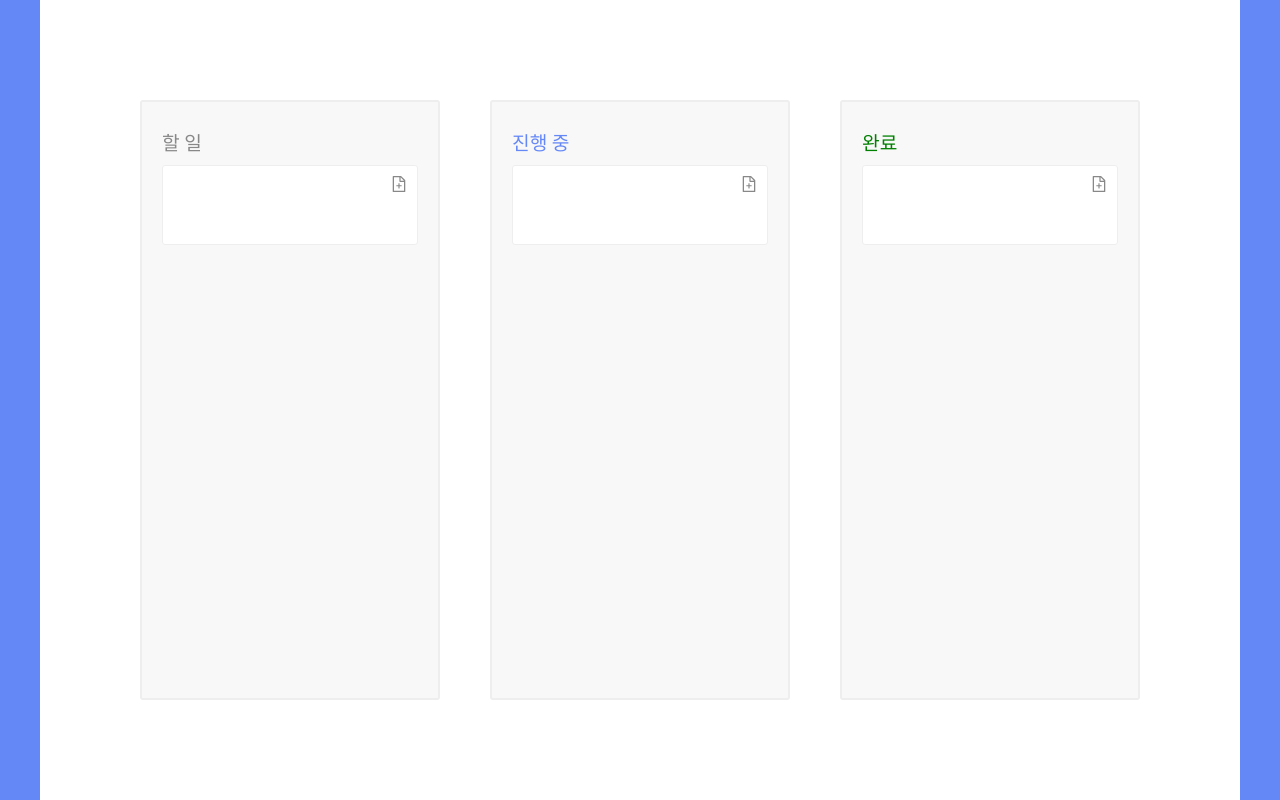
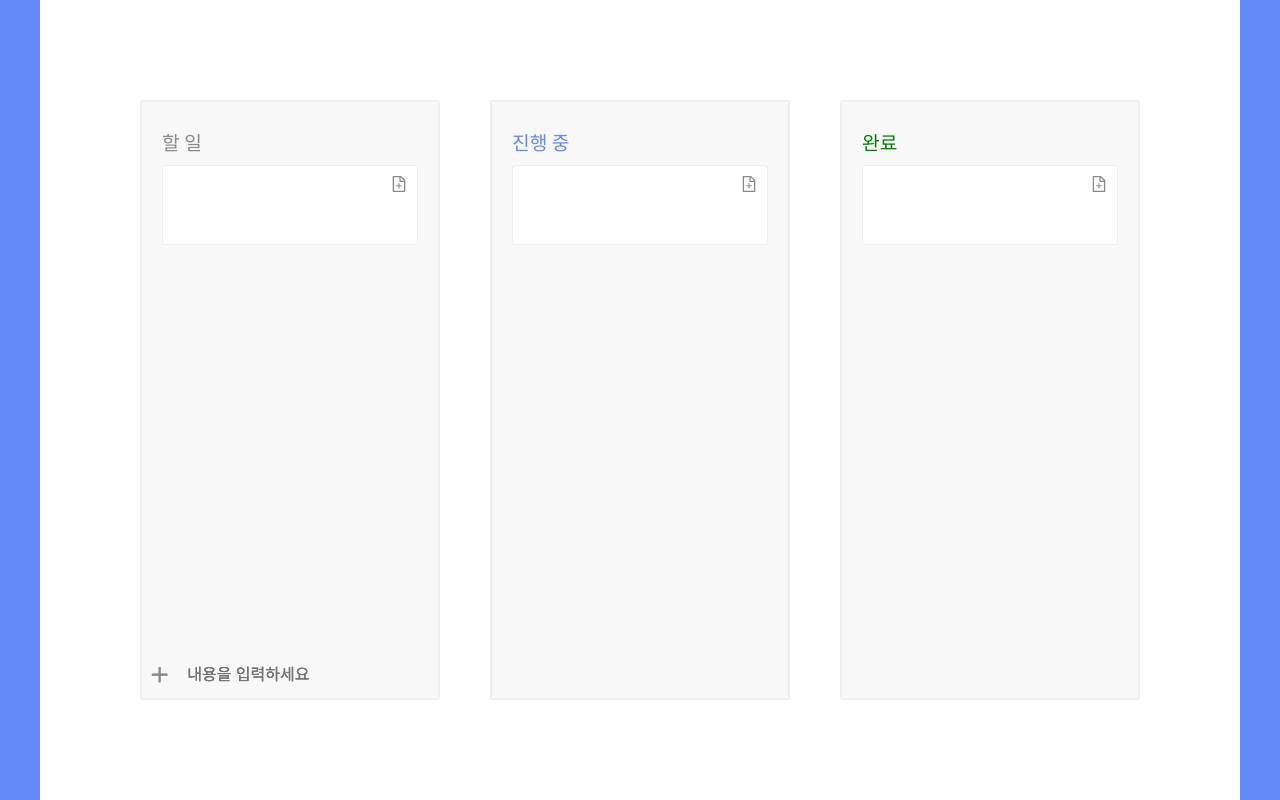
Before and after one commit to helloworld442/Team-Collaboration-Tool, a React (Vite) app: page / in a window 1280 px wide. Built offline with nearby package versions, Linux system fonts and the light colour scheme.

Commit message:
style : style the todo form UI / UX #10

```diff
--- /dev/null
+++ b/src/features/todo/todoform/todoform.container.jsx
@@ -0,0 +1,7 @@
+import TodoForm from "./todoform.component";
+
+const TodoFormContainer = () => {
+  return <TodoForm />;
+};
+
+export default TodoFormContainer;
--- a/src/features/todo/todoform/todoform.style.js
+++ b/src/features/todo/todoform/todoform.style.js
@@ -1,6 +1,27 @@
 import { PlusOutlined } from "@ant-design/icons";
 import { styled } from "styled-components";
 
-export const TodoFormStyle = styled.form``;
+export const TodoFormStyle = styled.form`
+  position: absolute;
+  bottom: 0;
+  left: 0;
+  width: 300px;
+  padding: 10px;
+  box-sizing: border-box;
+  display: flex;
+  flex-direction: row;
+  align-items: center;
 
-export const TodoFormIcon = styled(PlusOutlined)``;
+  &:hover {
+    box-sizing: border-box;
+    border: 2px solid #888;
+    border-radius: 3px;
+    background-color: #fff;
+  }
+`;
+
+export const TodoFormIcon = styled(PlusOutlined)`
+  margin-right: 12px;
+  font-size: 1.2rem;
+  color: #888;
+`;
--- a/src/features/todo/todolist/todolist.component.jsx
+++ b/src/features/todo/todolist/todolist.component.jsx
@@ -1,6 +1,7 @@
 import { useState } from "react";
 import { TodoListInput } from "../../ui/input/input.component";
 import { TodoItemStyle, TodoListStyle, TodoListTitle, TodoUpdateIcon } from "./todolist.style";
+import TodoFormContainer from "../todoform/todoform.container";
 
 const labelDict = {
   todo: "할 일",
@@ -13,6 +14,7 @@ const TodoList = ({ label, todos }) => {
     <TodoListStyle>
       <TodoListTitle label={label}>{labelDict[label]}</TodoListTitle>
       <TodoItem />
+      <TodoFormContainer label={label} />
     </TodoListStyle>
   );
 };
--- a/src/features/ui/input/input.component.jsx
+++ b/src/features/ui/input/input.component.jsx
@@ -1,11 +1,13 @@
-import { TodoListInputStyle } from "./input.style";
+import { TodoInputStyle } from "./input.style";
 
 const TodoListInput = ({ value, isActive, onChange }) => {
-  return <TodoListInputStyle type="text" name="title" disabled={!isActive} />;
+  return <TodoInputStyle type="text" name="title" disabled={!isActive} />;
 };
 
 const TodoFormInput = ({ value, isActive, onChange }) => {
-  return <TodoListInputStyle type="text" name="title" disabled={!isActive} />;
+  return (
+    <TodoInputStyle type="text" name="title" disabled={!isActive} placeholder="내용을 입력하세요" />
+  );
 };
 
 export { TodoListInput, TodoFormInput };
--- a/src/features/ui/input/input.style.js
+++ b/src/features/ui/input/input.style.js
@@ -1,6 +1,6 @@
 import { styled } from "styled-components";
 
-export const TodoListInputStyle = styled.input`
+export const TodoInputStyle = styled.input`
   width: 200px;
   height: 30px;
   padding: 6px;
@@ -11,7 +11,7 @@ export const TodoListInputStyle = styled.input`
   font-weight: bold;
 
   &:disabled {
-    background-color: #fff;
+    background-color: transparent;
   }
 
   &:enabled {
```
